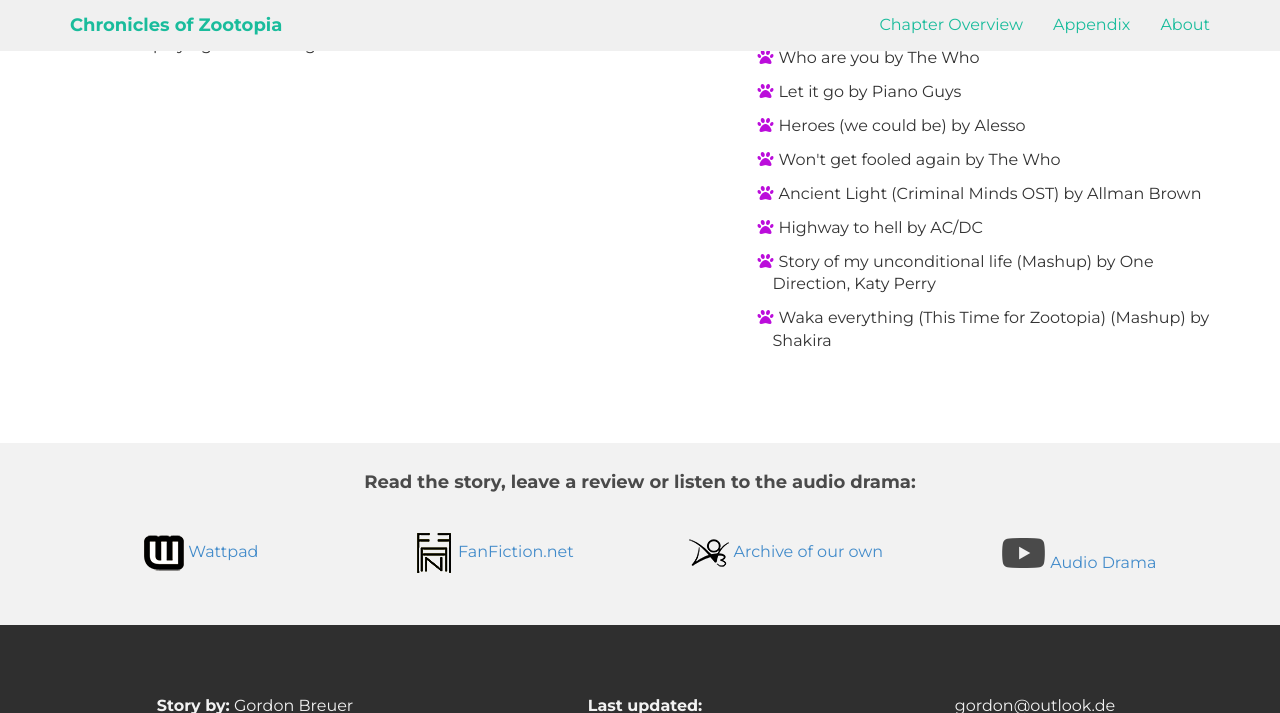
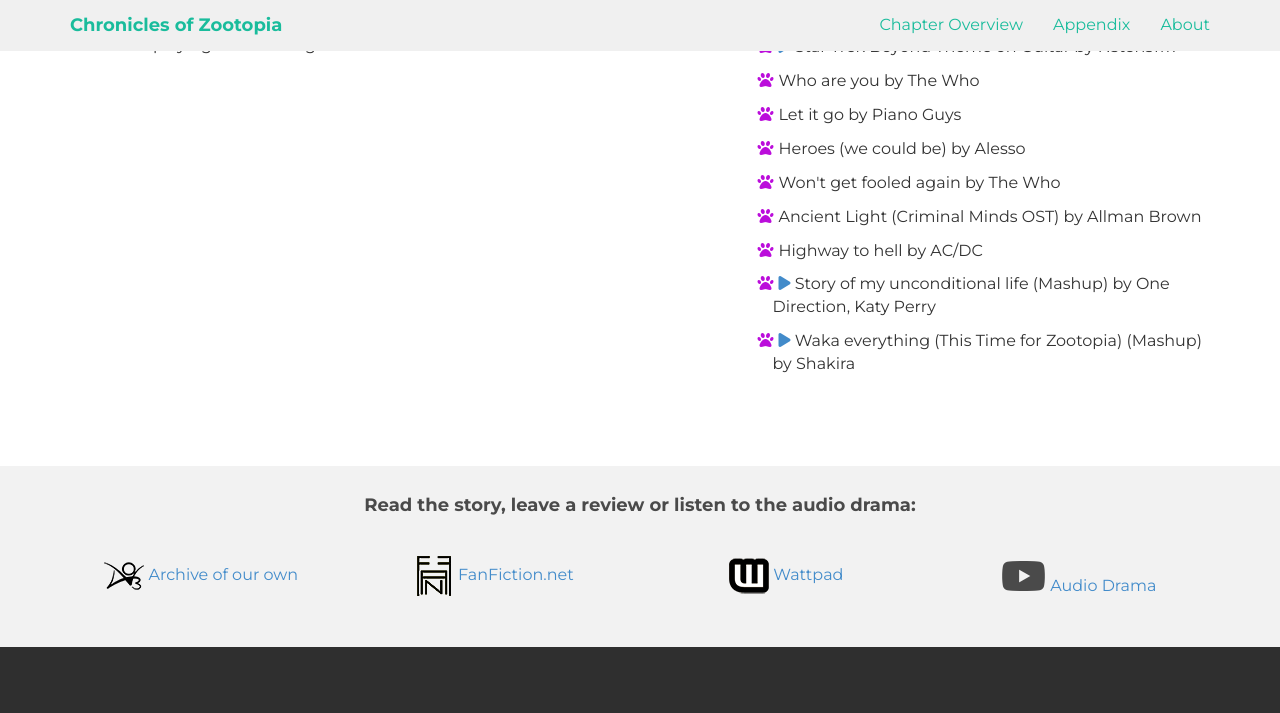
Before and after one commit to Anheledir/ChroniclesOfZootopia, a Jekyll site: the page built from _chapters/1x08.md, in a window 1280 px wide and 900 px high, scrolled down 1335 px, cut to the strip 0-713 px from the top of the window. Built offline with Jekyll 4.4.1, drawn with Linux system fonts in a browser that asks for light colours; nearby versions of some CDN libraries.

Commit message:
added link to song on chapter page if available reordered external links in footer

```diff
--- a/_includes/external-links.html
+++ b/_includes/external-links.html
@@ -47,16 +47,16 @@
                 <h4>Read the story, leave a review or listen to the audio drama:</h4>
             </div>
             <div class="col-lg-3">
-                <a href="{{ wattpad_url }}"><img src="/assets/img/wattpad.png" alt="Wattpad"> Wattpad</a>
+                <a href="{{ ao3_url }}" target="_blank"><img src="/assets/img/ao3.png" alt="Archive of our own"> Archive of our own</a>
             </div>
             <div class="col-lg-3">
-                <a href="{{ fanfiction_url }}"><img src="/assets/img/fanfiction.png" alt="FanFiction.net"> FanFiction.net</a>
+                <a href="{{ fanfiction_url }}" target="_blank"><img src="/assets/img/fanfiction.png" alt="FanFiction.net"> FanFiction.net</a>
             </div>
             <div class="col-lg-3">
-                <a href="{{ ao3_url }}"><img src="/assets/img/ao3.png" alt="Archive of our own"> Archive of our own</a>
+                <a href="{{ wattpad_url }}" target="_blank"><img src="/assets/img/wattpad.png" alt="Wattpad"> Wattpad</a>
             </div>
             <div class="col-lg-3">
-                <a href="{{ youtube_url }}"><i class="fa fa-youtube"></i> Audio Drama</a>
+                <a href="{{ youtube_url }}" target="_blank"><i class="fa fa-youtube"></i> Audio Drama</a>
             </div>
         </div><!--/row -->
     </div><!--/container -->
--- a/_layouts/chapter.html
+++ b/_layouts/chapter.html
@@ -59,7 +59,7 @@
         {% if rights contains "music" %}
           {% assign musicAvailable = true %}
           {% for art in rights[1] %}
-            <li>{{ art.title }} by {{ art.interpret }}</li>
+            <li>{% if art.url %}<a href="{{ art.url }}" target="_blank"><i class="fa fa-play" aria-hidden="true"></i></a>&nbsp;{% endif %}{{ art.title }} by {{ art.interpret }}</li>
           {% endfor %}
         {% endif %}
       {% endfor %}
```
